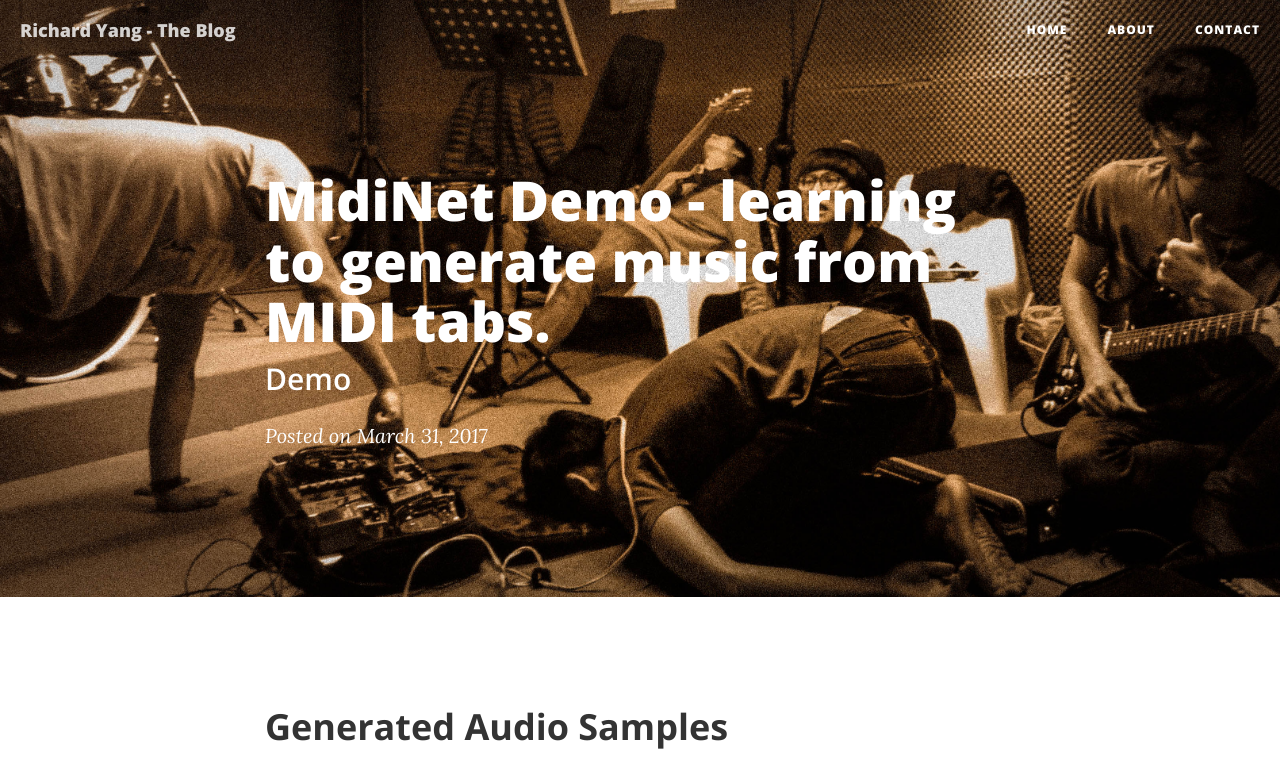
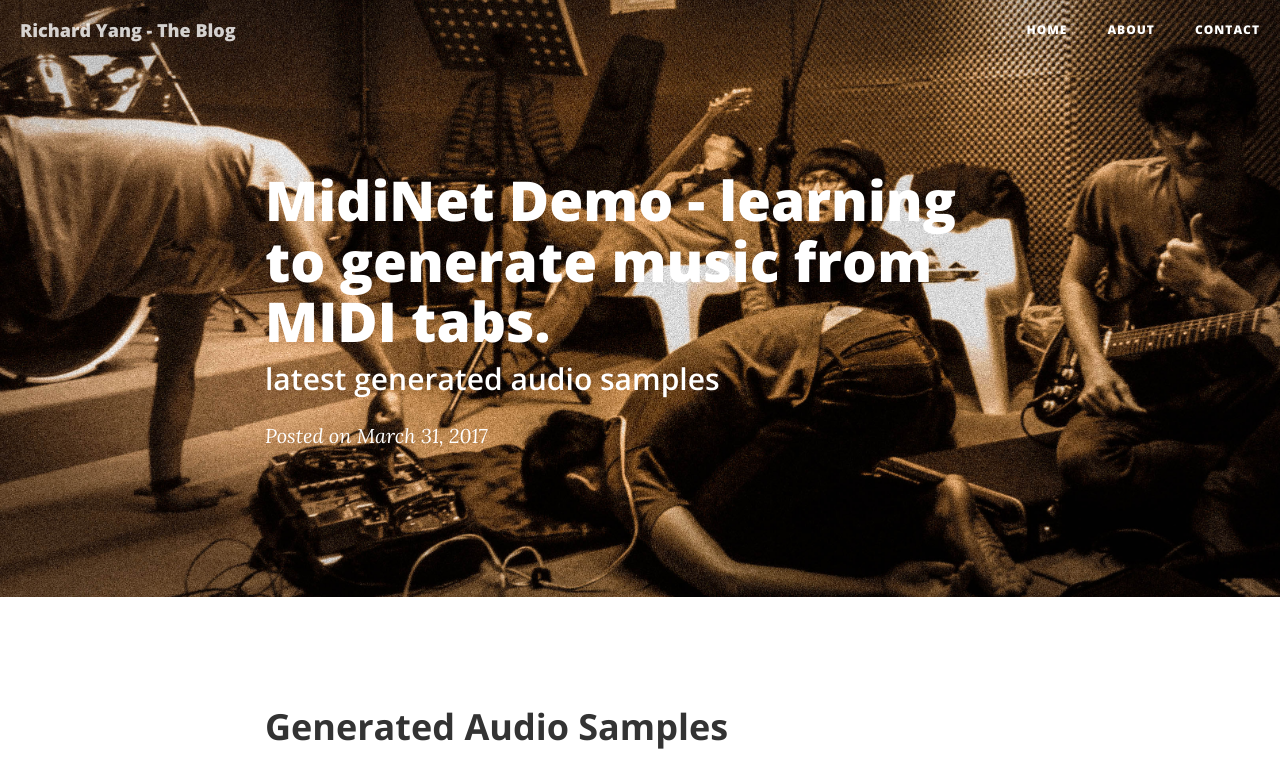
Before and after one commit to RichardYang40148/TheBlog, a website: page midinet_arxiv_demo.html in a window 1280 px wide. Shown: the top 773 px of the page. Drawn offline with nearby package versions, Linux system fonts and the light colour scheme.

Commit message:
demo update

```diff
--- a/midinet_arxiv_demo.html
+++ b/midinet_arxiv_demo.html
@@ -73,7 +73,7 @@
                 <div class="col-lg-8 col-lg-offset-2 col-md-10 col-md-offset-1">
                     <div class="post-heading">
                         <h1>MidiNet Demo - learning to generate music from MIDI tabs.</h1>
-                        <h2 class="subheading">Demo</h2>
+                        <h2 class="subheading">latest generated audio samples</h2>
                         <span class="meta">Posted on March 31, 2017</span>
                     </div>
                 </div>
@@ -93,27 +93,32 @@
                     <h2 class="section-heading">Generated Audio Samples</h2>
                     <p>We demonstrate several audio samples generated by the latest MidiNet model, for more details please check out the paper: MidiNet: A Convolutional Generative Adversarial Network for Symbolic-domain Music Generation using 1D and 2D Conditions.</p>
                     <h3 class="post-subtitle">1D and 2D condition activated:</h3>
+
                     <audio controls="">
                       <source src="audio/MidiNet/MidiNet_demo_gen4.mp3" type="audio/mpeg" />
                         Your browser does not support the audio element.
                     </audio>
+                    <br>
                     <audio controls="">
                       <source src="audio/MidiNet/MidiNet_demo_gen6.mp3" type="audio/mpeg" />
                         Your browser does not support the audio element.
                     </audio>
+                    <br>
                     <audio controls="">
                       <source src="audio/MidiNet/MidiNet_demo_gen12.mp3" type="audio/mpeg" />
                         Your browser does not support the audio element.
                     </audio>
+                    <br>
                     <audio controls="">
                       <source src="audio/MidiNet/MidiNet_demo_gen21.mp3" type="audio/mpeg" />
                         Your browser does not support the audio element.
                     </audio>
+                    <br>
                     <audio controls="">
                       <source src="audio/MidiNet/MidiNet_demo_gen162.mp3" type="audio/mpeg" />
                         Your browser does not support the audio element.
                     </audio>
-
+                    <br>
 
 
 
@@ -122,18 +127,22 @@
                       <source src="audio/MidiNet/MidiNet_demo_no_prev_gen4.mp3" type="audio/mpeg" />
                         Your browser does not support the audio element.
                     </audio>
+                    <br>
                     <audio controls="">
                       <source src="audio/MidiNet/MidiNet_demo_no_prev_gen2.mp3" type="audio/mpeg" />
                         Your browser does not support the audio element.
                     </audio>
+                    <br>
                     <audio controls="">
                       <source src="audio/MidiNet/MidiNet_demo_no_prev_gen12.mp3" type="audio/mpeg" />
                         Your browser does not support the audio element.
                     </audio>
+                    <br>
                     <audio controls="">
                       <source src="audio/MidiNet/MidiNet_demo_no_prev_gen14.mp3" type="audio/mpeg" />
                         Your browser does not support the audio element.
                     </audio>
+                    <br>
                     <audio controls="">
                       <source src="audio/MidiNet/MidiNet_demo_no_prev_gen29.mp3" type="audio/mpeg" />
                         Your browser does not support the audio element.
```
